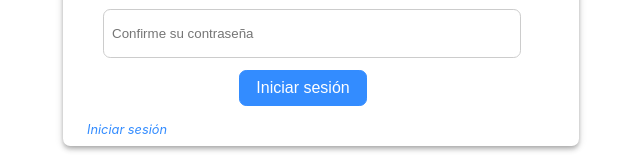
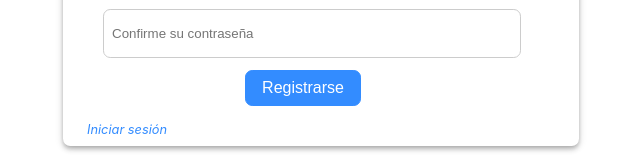
Before and after one commit to FranciscoDavidMunozArmas/Calendario, a React (Create React App) app in the folder calendar-front/: page /signup in a window 1280 px wide. Shown: the part 456-616 px from the top of the page, without its empty margins (319-959 px from the left). Built offline with nearby package versions, Linux system fonts and the light colour scheme.

Commit message:
Login and Signup page setup

```diff
--- a/calendar-front/src/pages/Signup.tsx
+++ b/calendar-front/src/pages/Signup.tsx
@@ -21,7 +21,7 @@ function Signup() {
               <div style={styles.formGroup}>
                 <input type="password" name="confirm" placeholder={HINT_PASSWORD_CONFIRM} style={styles.formControl} />
               </div>
-              <button type='submit' style={styles.button}>{BUTTON_LOGIN}</button>
+              <button type='submit' style={styles.button}>{BUTTON_SIGNUP}</button>
             </form>
             <a href={`/${PATH.login}`} style={{ ...styles.link, position: 'absolute' }}>{BUTTON_LOGIN}</a>
           </CardContent>
```
